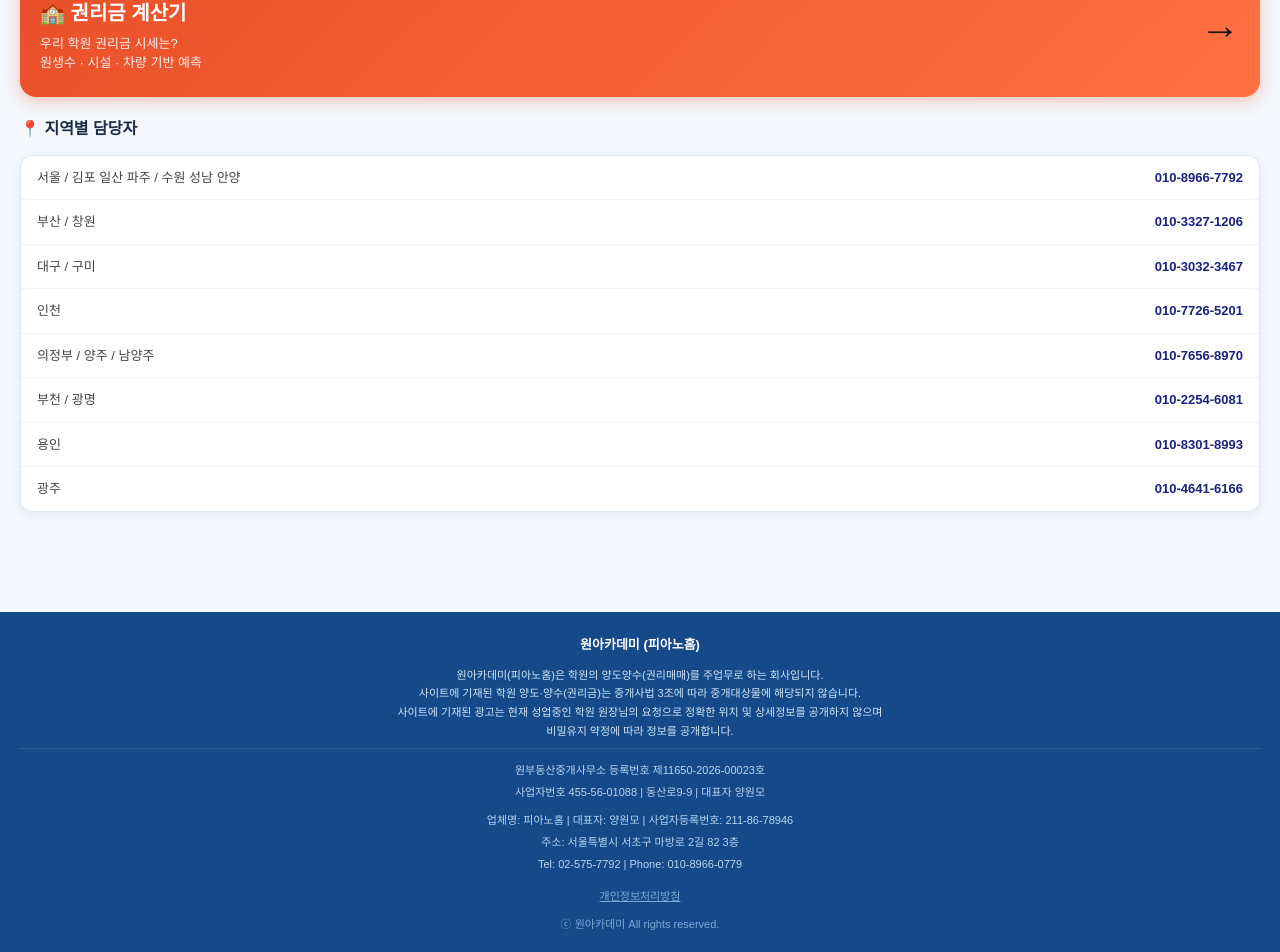
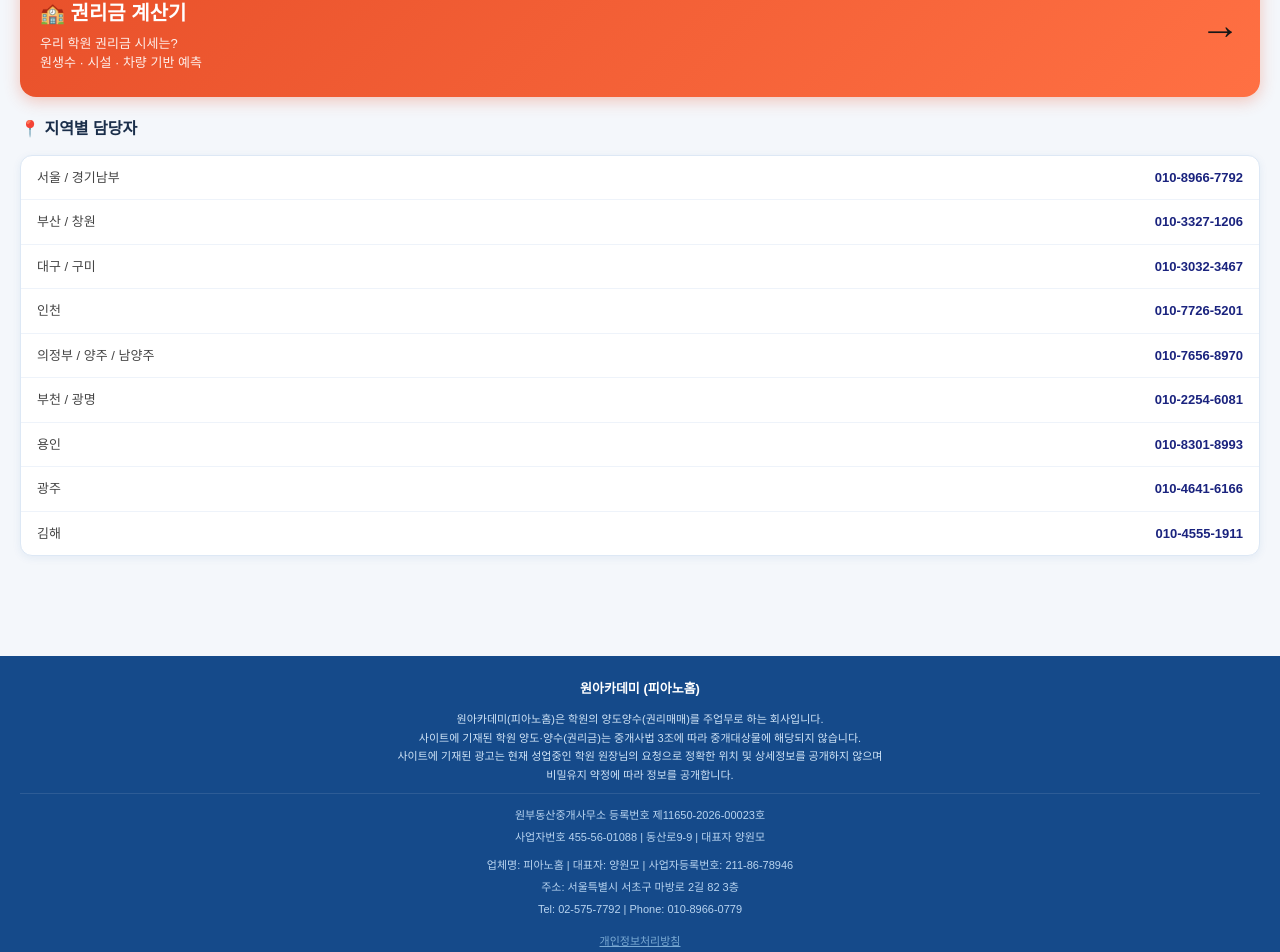
Before and after one commit to oneacademy0522/oneacademy-app, a Next.js app: page / in a window 1280 px wide. Shown: the part 1757-2709 px from the top of the page. Built offline with nearby package versions, Linux system fonts and the light colour scheme.

Commit message:
지역명 수정

```diff
--- a/app/page.tsx
+++ b/app/page.tsx
@@ -181,7 +181,7 @@ export default function Home() {
         <h2 style={{ fontSize: '16px', fontWeight: '800', color: '#1a2e4a', marginBottom: '14px' }}>📍 지역별 담당자</h2>
         <div style={{ background: 'white', borderRadius: '12px', overflow: 'hidden', boxShadow: '0 2px 8px rgba(30,95,168,0.08)', border: '1px solid #dde8f5' }}>
           {[
-            { region: '서울 / 김포 일산 파주 / 수원 성남 안양', tel: '010-8966-7792' },
+            { region: '서울 / 경기남부', tel: '010-8966-7792' },
             { region: '부산 / 창원', tel: '010-3327-1206' },
             { region: '대구 / 구미', tel: '010-3032-3467' },
             { region: '인천', tel: '010-7726-5201' },
@@ -189,6 +189,7 @@ export default function Home() {
             { region: '부천 / 광명', tel: '010-2254-6081' },
             { region: '용인', tel: '010-8301-8993' },
             { region: '광주', tel: '010-4641-6166' },
+            { region: '김해', tel: '010-4555-1911' },
           ].map((item, i, arr) => (
             <a key={i} href={`tel:${item.tel}`} style={{
               display: 'flex', justifyContent: 'space-between', alignItems: 'center',
```
